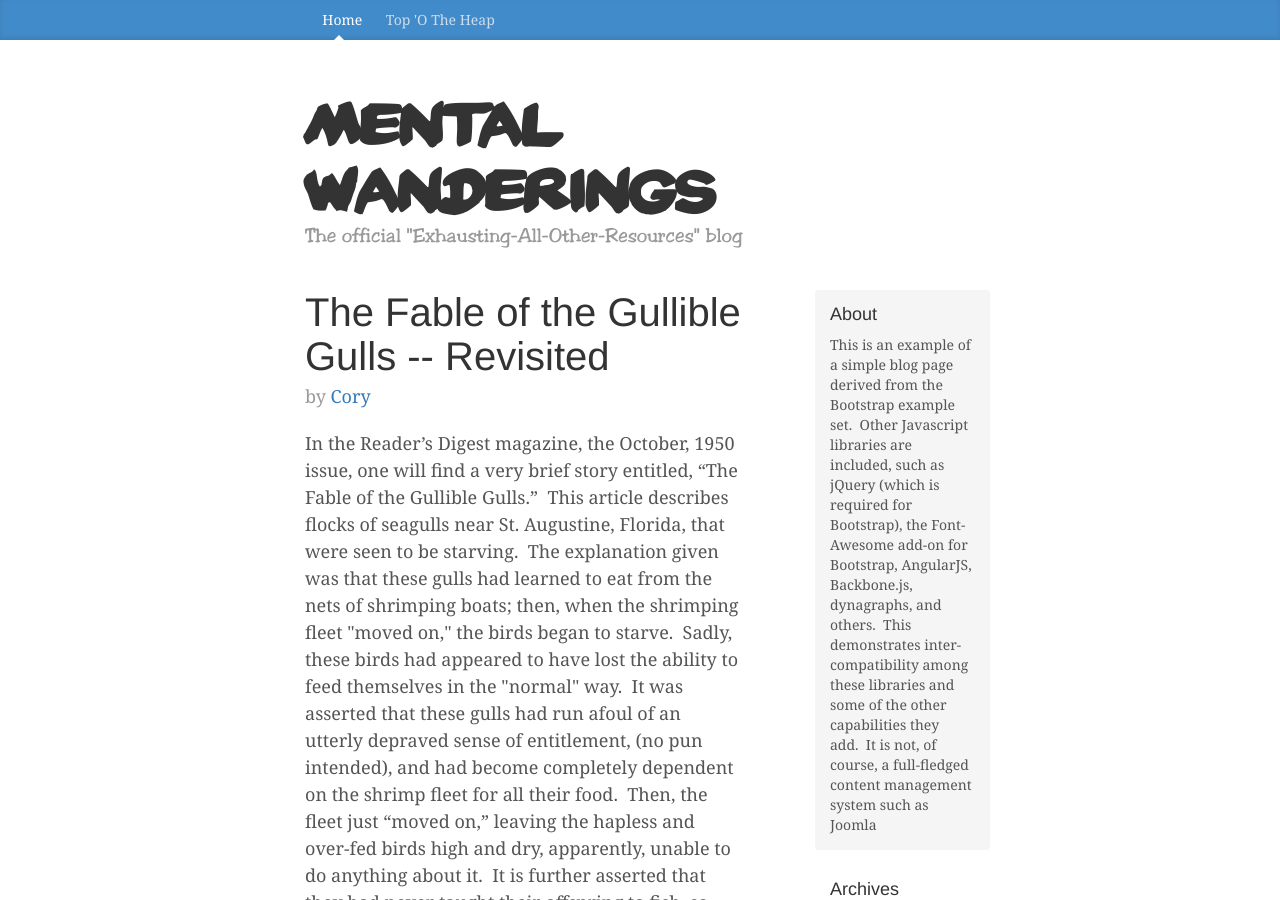
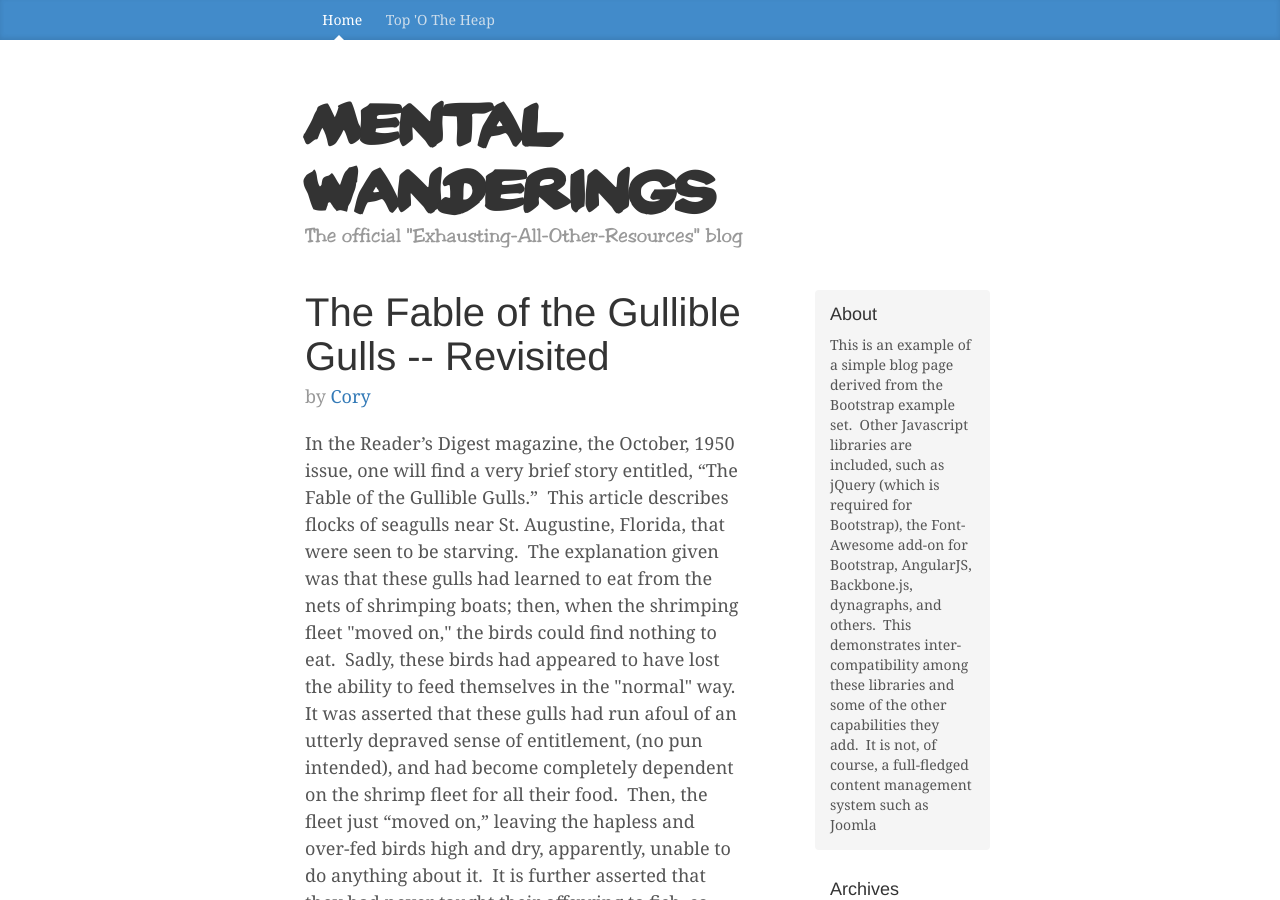
Before and after one commit to coryburt/coryburt.github.io, a Jekyll site: the page proj/bootstrap-blog/page4.html, which Jekyll copies as it is, in a window 1280 px wide and 900 px high. Built offline with Jekyll 4.4.1, drawn with Linux system fonts in a browser that asks for light colours; nearby versions of some CDN libraries; some of the changed text lies outside the part shown.

Commit message:
Finish the move of the Gullible Gulls

```diff
--- a/proj/bootstrap-blog/page4.html
+++ b/proj/bootstrap-blog/page4.html
@@ -41,8 +41,9 @@
 
 <p class="blog-post-meta">by <a href="/docs/Cory_Burt_Resume_Current.pdf">Cory</a></p>
 
-	<p>In the Reader’s Digest magazine, the October, 1950 issue, one will find a very brief story entitled, “The Fable of the Gullible Gulls.”&nbsp; This article describes flocks of seagulls near St. Augustine, Florida, that were seen to be starving.&nbsp;
-        The explanation given was that these gulls had learned to eat from the nets of shrimping boats; then, when the shrimping fleet "moved on," the birds began to starve.&nbsp;
+	<p>In the Reader’s Digest magazine, the October, 1950 issue, one will find a very brief story entitled, “The Fable of the Gullible Gulls.”&nbsp;
+        This article describes flocks of seagulls near St. Augustine, Florida, that were seen to be starving.&nbsp;
+        The explanation given was that these gulls had learned to eat from the nets of shrimping boats; then, when the shrimping fleet "moved on," the birds could find nothing to eat.&nbsp;
         Sadly, these birds had appeared to have lost the ability to feed themselves in the "normal" way.&nbsp;
         It was asserted that these gulls had run afoul of an utterly depraved sense of entitlement, (no pun intended), and had become completely dependent on the shrimp fleet for all their food.&nbsp;
         Then, the fleet just “moved on,” leaving the hapless and over-fed birds high and dry, apparently, unable to do anything about it.&nbsp;
```
